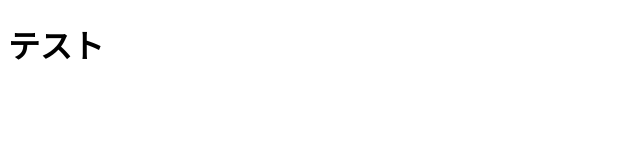
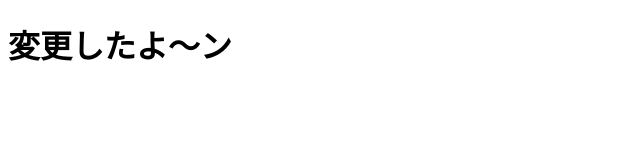
Before and after one commit to roots-takashi/test, a plain HTML site: page index.html in a window 1280 px wide. Shown: the whole page, without its empty margins (0-640 px from the left). Drawn offline with Linux system fonts and the light colour scheme.

Commit message:
テスト

```diff
--- a/index.html
+++ b/index.html
@@ -7,6 +7,6 @@
   <title>Document</title>
 </head>
 <body>
-  <h1>テスト</h1>
+  <h1>変更したよ～ン</h1>
 </body>
 </html>
```
